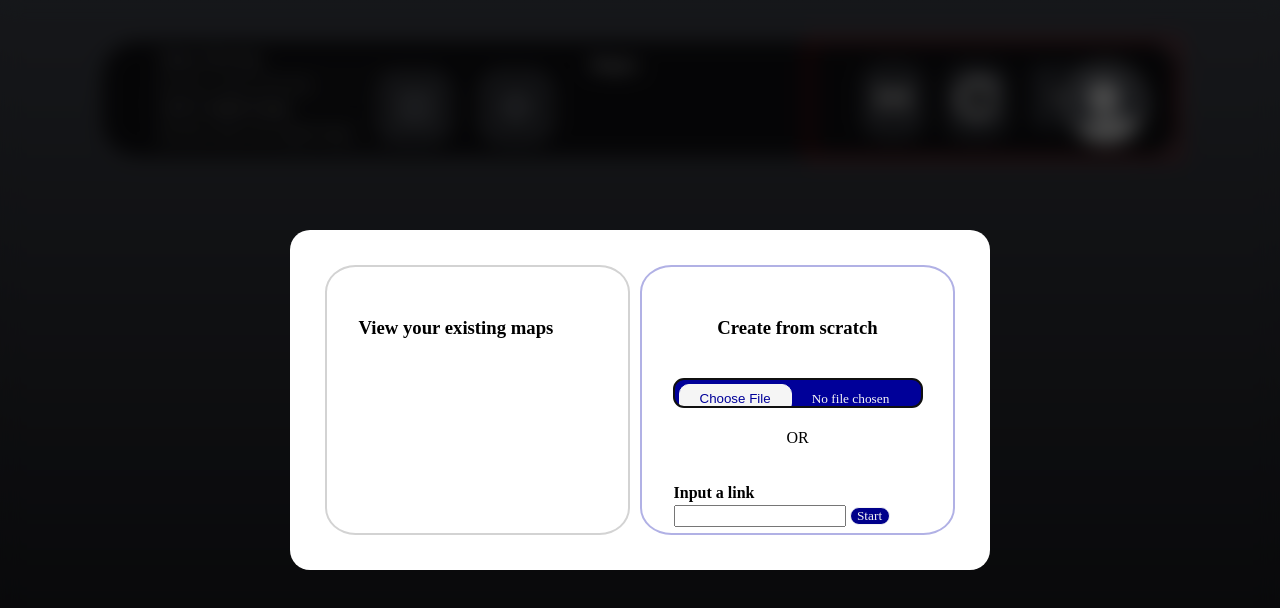
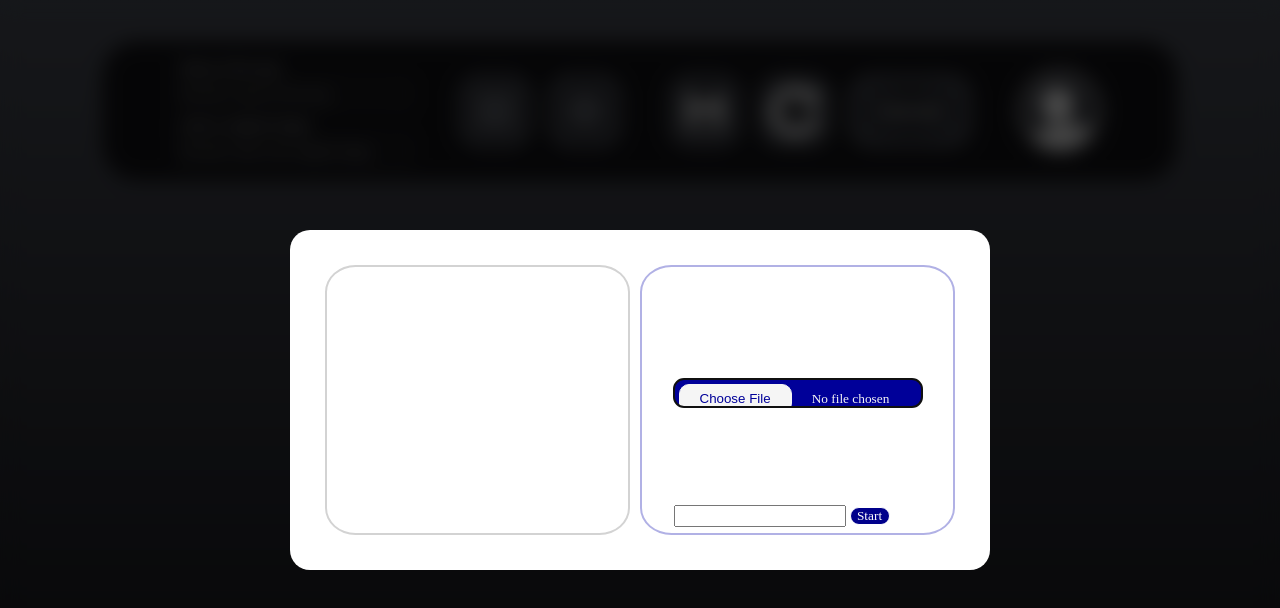
Before and after one commit to valeriegc/image_map_creator, a SvelteKit app: page /generator in a window 1280 px wide. Shown: the top 608 px of the page. Built offline with nearby package versions, Linux system fonts and the light colour scheme; a web font is replaced by a local one.

Commit message:
fixes on the tool bar CSS

```diff
--- a/src/routes/generator/MapModal.svelte
+++ b/src/routes/generator/MapModal.svelte
@@ -7,7 +7,6 @@
 	let imagemap = `<img src = "${$userProvidedLink}" alt="" usemap="">
     <map name="">`;
 	onMount(() => {
-		open = true;
 		for (let i = 0; i < $mapObjects.length; i++) {
 			imagemap =
 				imagemap +
@@ -23,7 +22,7 @@
 	}
 </script>
 
-<Modal {open}>
+<Modal>
 	<div class="container">
 		<div class="map">{imagemap}</div>
 		<footer>
@@ -38,6 +37,7 @@
 		display: flex;
 		flex-direction: column;
 		height: 400px;
+		color: black;
 	}
 	.buttonClass1 {
 		margin-block: 3%;
--- a/src/routes/generator/Toolbar.svelte
+++ b/src/routes/generator/Toolbar.svelte
@@ -7,98 +7,95 @@
 
 <div class="toolbar">
 	<div class="inputWrap">
-		<p>Shapes</p>
-		<label style="color:white; font-size:0.9rem">Name of the map:</label>
+		<label>Name of the map:</label>
+		<input type="text" class="input" value={nameOfMap} placeholder="Provide a name for the map" />
+		<label style=" margin-top:10px">Link to original image:</label>
 		<input
 			type="text"
-			class="mapNameInput"
-			value={nameOfMap}
-			placeholder="Provide a name for the map"
-		/>
-		<label style="color:white;font-size:0.9rem">Link to original image:</label>
-		<input
-			type="text"
-			class="mapNameInput"
+			class="input"
 			bind:value={$userProvidedLink}
 			placeholder="Provide a link to the original image"
 		/>
 	</div>
-	<div class="shapeBox">
-		<button class="toolbarButton" id="shapeConvert" style="background-color:transparent">
-			<div class="rectShape" />
-		</button>
-		<button class="toolbarButton" id="shapeConvert" style="background-color:transparent">
-			<div class="rectShape" style="border-radius:100%" />
-		</button>
+	<div>
+		<div class="shapesContainer">
+			<button class="toolbarButton" type="button">
+				<div class="shape" />
+			</button>
+			<button class="toolbarButton" type="button">
+				<div class="shape" style="border-radius:100%" />
+			</button>
+		</div>
 	</div>
 	<div class="buttonBox">
-		<button class="toolbarButton" style="padding: 3%;margin-right:10%">
+		<button class="toolbarButton" style="padding: 3%" type="button">
 			<img src={Save} />
 		</button>
-		<button class="toolbarButton" style="padding:3%;margin-right:10%">
+		<button class="toolbarButton" style="padding:3%" type="button">
 			<img src={Redo} />
 		</button>
-		<button class="generateButton" on:click={() => ($isMapModalOpen = true)}>Generate</button>
-		<div class="userProfile">
-			<div class="userProfileHead" />
-			<div class="userProfileBody" />
-		</div>
+		<button
+			class="toolbarButton"
+			id="generateButton"
+			on:click={() => ($isMapModalOpen = true)}
+			type="button">Generate</button
+		>
+	</div>
+	<div class="userProfile">
+		<div class="userProfileHead" />
+		<div class="userProfileBody" />
 	</div>
 </div>
 
 <style>
-	p {
-		position: absolute;
-		color: white;
-		left: 590px;
-		top: 5%;
-		font-weight: bold;
-	}
 	.toolbar {
 		display: flex;
 		align-items: center;
-		flex-direction: row;
+		justify-content: space-between;
 		background-color: var(--navyblue);
 		border: var(--lightbeige) solid 1px;
 		border-radius: 40px;
 		width: min(90%, 2000px);
 		margin: auto;
+		padding: 20px;
+		padding-inline: 80px;
 	}
-	.buttonBox {
+	.inputWrap {
 		display: flex;
-		flex-direction: row;
-		height: 50%;
-		justify-self: flex-end;
-		margin-left: 10%;
-		padding-top: 2%;
-		padding-bottom: 2%;
-		padding-left: 5%;
-		padding-right: 5%;
-		border: red solid 2px;
+		flex-direction: column;
 	}
-	.rectShape {
+	.input {
+		height: 25px;
+		width: 230px;
+		border: white 1px dotted;
+		background-color: transparent;
+	}
+	input::placeholder {
+		color: var(--lightbeige);
+	}
+	label {
+		font-size: 0.9rem;
+		color: white;
+		margin-bottom: 5px;
+	}
+	.shapesContainer {
+		display: flex;
+		gap: 20px;
+	}
+	.shape {
 		height: 30px;
 		width: 30px;
 		border: solid white 2px;
 		background-color: var(--lightrose);
 		margin: auto;
 	}
-	.inputWrap {
-		height: 100%;
-		margin-left: 5%;
-		width: 20%;
+	.shape:hover {
+		background-color: white;
+		transition: 0.6s;
+	}
+	.buttonBox {
 		display: flex;
-		flex-direction: column;
-		padding: 0.6%;
-	}
-	.mapNameInput {
-		height: 25px;
-		width: 230px;
-		border: white 1px dotted;
-		color: white;
-		background-color: transparent;
-		margin-top: 2%;
-		margin-bottom: 1.5%;
+		gap: 20px;
 	}
 	.toolbarButton {
 		background-image: radial-gradient(var(--navyblue), var(--lightrose));
@@ -106,23 +103,13 @@
 		width: 70px;
 		border-radius: 20px;
 		padding: 5px;
-		margin-top: 1%;
 		cursor: pointer;
+		border: white 1px solid;
 	}
-	#shapeConvert :hover {
-		background-color: white;
-		transition: 0.7s;
-	}
-	.shapeBox {
-		height: 90%;
-		width: 400px;
-		border-radius: 20px;
-		color: white;
-		padding: 10px;
-		display: flex;
-		flex-direction: row;
-		gap: 10%;
-		padding-top: 2%;
+	#generateButton {
+		width: 120px;
+		font-size: 1rem;
+		font-weight: bold;
 	}
 	.userProfileBody {
 		height: 80px;
@@ -144,30 +131,13 @@
 	}
 	.userProfile {
 		overflow: hidden;
-		align-self: flex-end;
 		height: 80px;
 		width: 80px;
 		border: solid white 3px;
 		border-radius: 100%;
-		background-color: var(--lightrose);
-		margin-right: 10%;
-		position: absolute;
-		right: 0.5%;
-		top: 8%;
+		background-image: radial-gradient(var(--navyblue), var(--lightrose));
 		cursor: pointer;
-	}
-	.generateButton {
-		background-image: radial-gradient(var(--navyblue), var(--lightrose));
-		height: 60px;
-		width: 120px;
-		font-size: 1rem;
-		font-weight: bold;
-		color: white;
-		border: 0;
-		padding: 0;
-		margin-top: 1%;
-	}
-	::placeholder {
-		color: var(--lightbeige);
+		position: relative;
+		flex-shrink: 0;
 	}
 </style>
--- a/src/style.css
+++ b/src/style.css
@@ -8,12 +8,13 @@ body {
 	font-family: 'Muli';
 	user-select: none;
 	box-sizing: border-box;
+	color: white;
 }
 
 button {
 	background-color: transparent;
-	color: whitesmoke;
-	border: solid 1px whitesmoke;
+	color: white;
+	border: solid 1px white;
 	border-radius: 10px;
 	cursor: pointer;
 	padding-inline: 30px;
```
